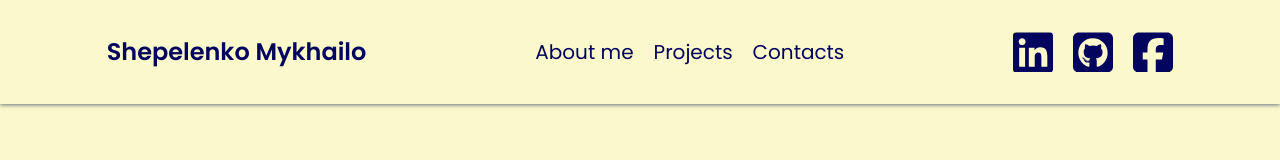
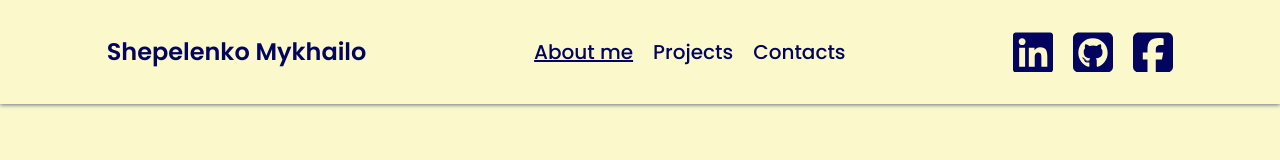
Before and after one commit to shepelenkomikhail/Portfolio, a React (Vite) app: page /aboutme in a window 1280 px wide. Shown: the top 160 px of the page. Built offline with nearby package versions, Linux system fonts and the light colour scheme.

Commit message:
minor changes

```diff
--- a/src/components/AboutMe.tsx
+++ b/src/components/AboutMe.tsx
@@ -14,7 +14,7 @@ export default function AboutMe() {
                 at ELTE University, I am currently pursuing a Bachelor's degree. I have hands-on experience in front
                 -end and back-end development.
             </p>
-            <div className="flex flex-col gap-10">
+            <div className="flex flex-col gap-10 mt-6">
                 <h3 className="text-3xl">Main Skills</h3>
                 <div className="flex flex-wrap gap-10">
                     {mainSkills.map((skill: Skill): React.ReactElement => (
--- a/src/components/Contacts.tsx
+++ b/src/components/Contacts.tsx
@@ -2,7 +2,7 @@ import ContactIcons from "./ContactIcons.tsx";
 
 export default function Contacts() {
     return (
-        <div className="flex flex-col gap-24 mb-24 2xl:mb-36" id={"contacts"}>
+        <div className="flex flex-col gap-16 mb-24 2xl:mb-36" id={"contacts"}>
             <div>
                 <h1 className="text-titleYellow">contact me.</h1>
                 <p className="text-lg w-8/12 font-medium">Available 24/7!</p>
--- a/src/components/Header.tsx
+++ b/src/components/Header.tsx
@@ -1,7 +1,8 @@
 import {HeaderIcons} from "./HeaderIcons.tsx";
 import {NavigateFunction, useNavigate} from "react-router-dom";
+import {CurrentPage} from "../storage/types/CurrentPage.ts";
 
-export default function Header(){
+export default function Header({currentPage}: {currentPage: CurrentPage}){
     const navigate: NavigateFunction = useNavigate();
 
     const handleContacts: ()=> void|Promise<void> = ():void|Promise<void> => {
@@ -17,9 +18,20 @@ export default function Header(){
             <div className="lg:col-span-10 2xl:col-span-8 lg:col-start-2 2xl:col-start-3 flex flex-row my-8 justify-between items-center">
                 <h3 onClick={() => navigate("/")} className="cursor-pointer">Shepelenko Mykhailo</h3>
                 <div className="flex flex-row gap-5 2xl:gap-8 items-baseline">
-                    <a onClick={():void|Promise<void> => navigate("/aboutme")}>About me</a>
-                    <a onClick={():void|Promise<void> => navigate("/projects")}>Projects</a>
-                    <a onClick={handleContacts}>Contacts</a>
+                    <a onClick={():void|Promise<void> => navigate("/aboutme")}
+                       className={`font-medium ${currentPage === "aboutme" ? "underline" : ""}`}
+                    >
+                        About me
+                    </a>
+                    <a onClick={():void|Promise<void> => navigate("/projects")}
+                       className={`font-medium ${currentPage === "projects" ? "underline" : ""}`}
+                    >
+                        Projects
+                    </a>
+                    <a onClick={handleContacts}
+                       className={`font-medium ${currentPage === "contacts" ? "underline" : ""}`}
+                    >
+                        Contacts</a>
                 </div>
                 <HeaderIcons />
             </div>
--- a/src/pages/About.tsx
+++ b/src/pages/About.tsx
@@ -13,7 +13,7 @@ import {LangSkill} from "../storage/types/LangSkill.tsx";
 export default function About() {
     return(
         <>
-            <Header/>
+            <Header currentPage={"aboutme"}/>
             <main className={"grid grid-cols-12 mt-8"}>
                 <div className="lg:col-span-10 2xl:col-span-8 lg:col-start-2 2xl:col-start-3 flex flex-col gap-44">
                     <div className="flex flex-col gap-36">
@@ -107,7 +107,7 @@ export default function About() {
                     </div>
                 </div>
             </main>
-            <Footer/>
+            <Footer />
         </>
     );
 }
--- a/src/pages/Main.tsx
+++ b/src/pages/Main.tsx
@@ -9,7 +9,7 @@ import Footer from "../components/Footer.tsx";
 export default function Main() {
     return(
         <>
-            <Header />
+            <Header currentPage={"contacts"}/>
             <main className={"grid grid-cols-12 mt-24"}>
                 <div className="lg:col-span-10 2xl:col-span-8 lg:col-start-2 2xl:col-start-3 flex flex-col gap-44">
                     <Introduction />
--- a/src/pages/Projects.tsx
+++ b/src/pages/Projects.tsx
@@ -7,7 +7,7 @@ import ContactIcons from "../components/ContactIcons.tsx";
 export default function Projects() {
     return (
         <>
-            <Header/>
+            <Header currentPage={"projects"}/>
             <main className={"grid grid-cols-12 mt-8"}>
                 <div className="lg:col-span-10 2xl:col-span-8 lg:col-start-2 2xl:col-start-3 flex flex-col gap-44">
                     <div className="flex flex-col gap-12">
@@ -27,7 +27,7 @@ export default function Projects() {
                                 See more on GitHub...
                             </span>
                         </a>
-                        <div className="flex justify-center w-full my-8">
+                        <div className="flex justify-center w-full my-4">
                             <ContactIcons />
                         </div>
                     </div>
--- /dev/null
+++ b/src/storage/types/CurrentPage.ts
@@ -0,0 +1 @@
+export type CurrentPage = "aboutme" | "projects" | "contacts";
```
